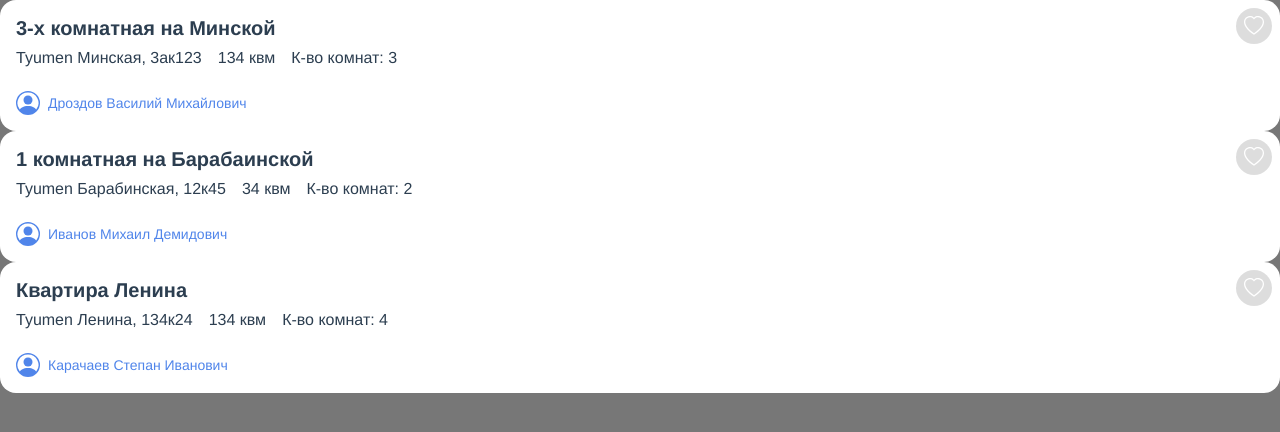
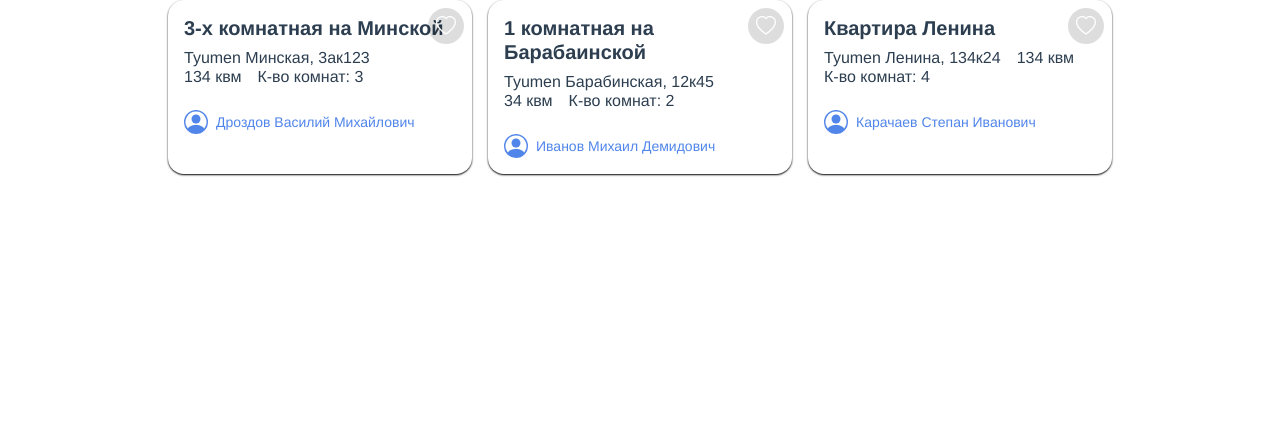
Before and after one commit to Ctepan/apartaments-liking, a Vue app: page / in a window 1280 px wide. Shown: the top 432 px of the page. Built offline with nearby package versions, Linux system fonts and the light colour scheme.

Commit message:
feat(App): add grid styles

```diff
--- a/src/App.vue
+++ b/src/App.vue
@@ -1,7 +1,8 @@
 <template>
-  <div>
+  <div class="apartment-list">
     <ApartmentCard
       v-for="apartment in apartments"
+      class="apartment-list__item"
       :key="apartment.id"
       :id="apartment.id"
       :liked="isLiked(apartment.id)"
@@ -73,13 +74,29 @@ export default defineComponent({
 
 <style lang="scss">
 #app {
-  background: #777;
   font-family: Avenir, Helvetica, Arial, sans-serif;
   -webkit-font-smoothing: antialiased;
   -moz-osx-font-smoothing: grayscale;
   color: #2c3e50;
+}
+
+.apartment-list {
+  margin: 0 auto;
+  padding: 0 8px;
   width: 100%;
-  height: 100%;
+  max-width: 960px;
+  box-sizing: border-box;
+  display: grid;
+  grid-gap: 16px;
+  grid-template-columns: repeat(auto-fit, minmax(300px, 1fr));
+
+  @media screen and (max-width: 600px){
+    grid-template-columns: 1fr;
+  }
+
+  &__item {
+    box-shadow: 0 1px 2px black;
+  }
 }
 
 body, html {
```
